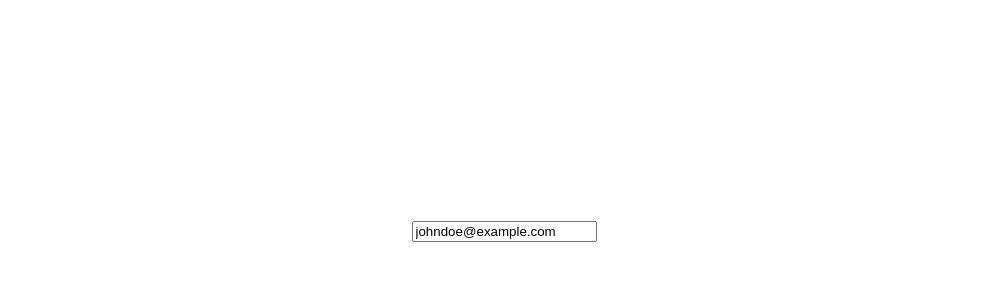
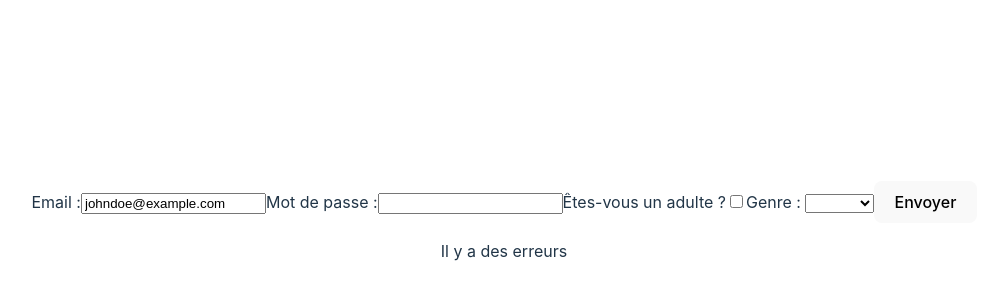
Before and after one commit to ThomasGeoffron/TP-Vuejs, a Vue app in the folder app/: page / in a window 1280 px wide. Shown: the part 170-470 px from the top of the page, without its empty margins (136-1124 px from the left). Built offline with nearby package versions, Linux system fonts and the light colour scheme.

Commit message:
adding all fields

```diff
--- a/app/src/App.vue
+++ b/app/src/App.vue
@@ -7,7 +7,7 @@ const initialValues = {
   email: "johndoe@example.com",
   password: "",
   adult: false,
-  genre: "",
+  gender: "",
 };
 
 const validate = (values) => {
@@ -26,7 +26,7 @@ const validate = (values) => {
   }
 
   if (!values.genre) {
-    errors.genre = "Aucun genre renseigné";
+    errors.gender = "Aucun genre renseigné";
   }
 
   return errors;
@@ -45,7 +45,20 @@ const validate = (values) => {
     :initialValues="initialValues"
     :validate="validate"
   >
+    <label for="email">Email :</label>
     <Field :as="'input'" name="email"/>
+    <label for="password">Mot de passe :</label>
+    <Field :as="'input'" name="password" type="password"/>
+    <label for="adult">Êtes-vous un adulte ?</label>
+    <Field :as="'input'" type="checkbox" name="adult"/>
+    <label for="gender">Genre : </label>
+    <Field :as="'select'" name="gender">
+      <option value="Homme">Homme</option>
+      <option value="Femme">Femme</option>
+      <option value="Autre">Autre...</option>
+    </Field>
+    <button @click="handleSubmit" :disabled="isSubmitting">Envoyer</button>
+    <p v-if="errors">Il y a des erreurs</p>
   </Formik>
 </template>
 
```
